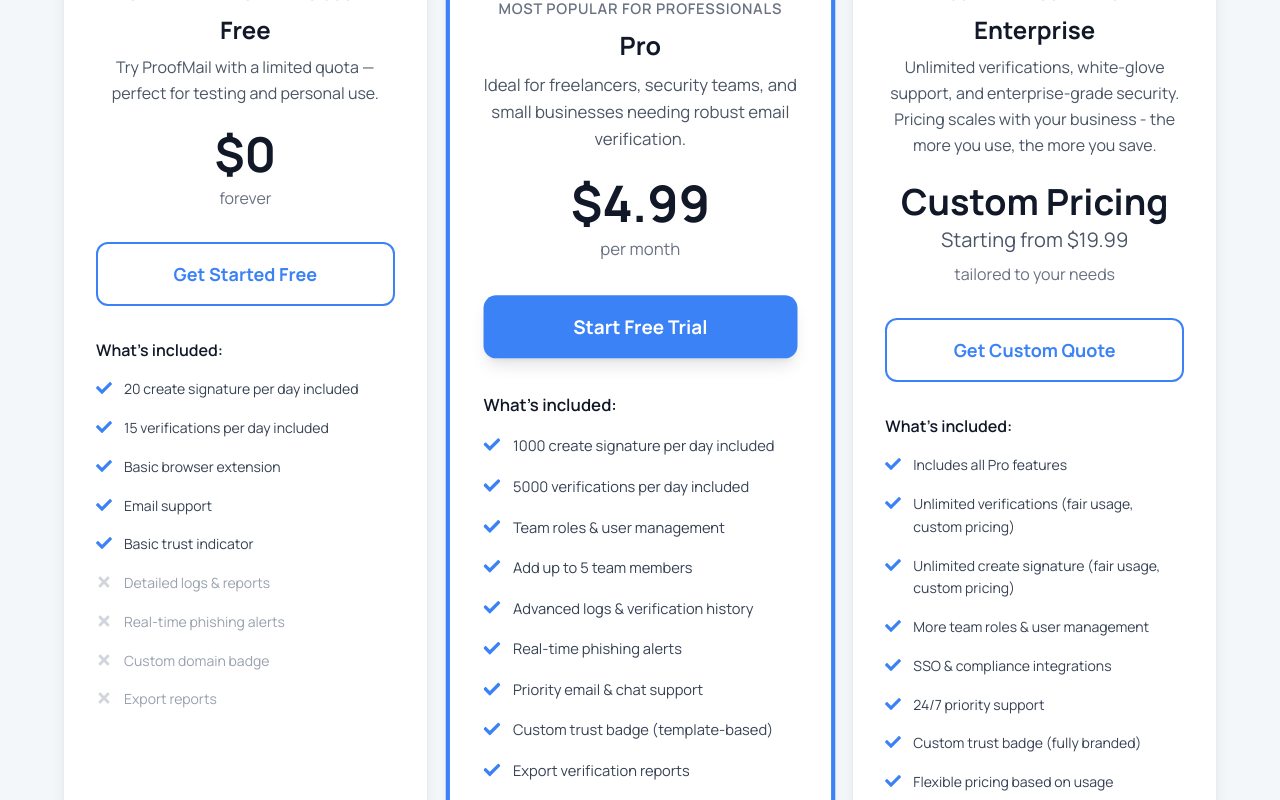
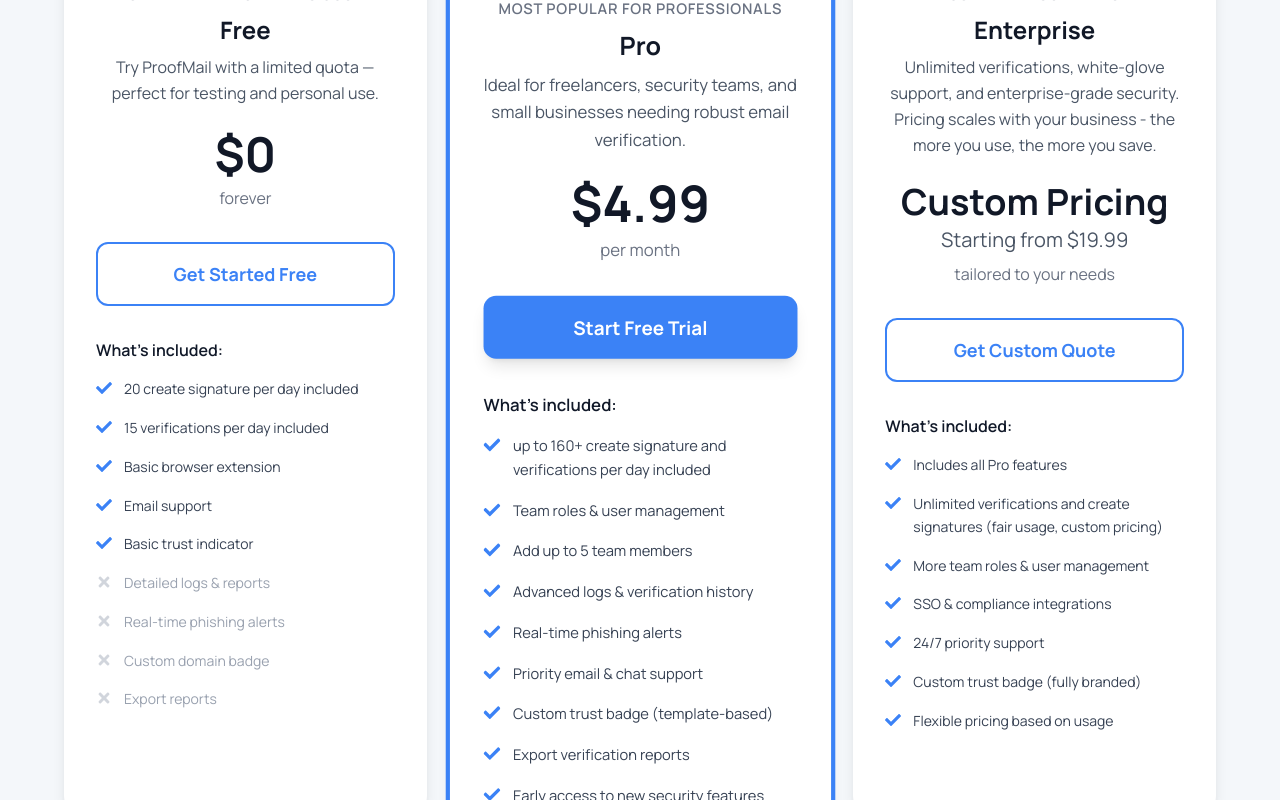
Before and after one commit to BryanJericho/ProofMail-Website, a Next.js app: page /pricing in a window 1280 px wide. Shown: the part 443-1243 px from the top of the page. Built offline with nearby package versions, Linux system fonts and the light colour scheme; no server answers.

Commit message:
feat: update pricing features to reflect new limits for signatures and verifications

```diff
--- a/src/static/pricingData.js
+++ b/src/static/pricingData.js
@@ -34,8 +34,10 @@
     buttonText: "Start Free Trial",
     buttonStyle: "primary",
     features: [
-      { text: "1000 create signature per day included", included: true },
-      { text: "5000 verifications per day included", included: true },
+      {
+        text: "up to 160+ create signature and verifications per day included",
+        included: true,
+      },
       { text: "Team roles & user management", included: true },
       { text: "Add up to 5 team members", included: true },
       { text: "Advanced logs & verification history", included: true },
@@ -61,11 +63,7 @@
     features: [
       { text: "Includes all Pro features", included: true },
       {
-        text: "Unlimited verifications (fair usage, custom pricing)",
-        included: true,
-      },
-      {
-        text: "Unlimited create signature (fair usage, custom pricing)",
+        text: "Unlimited verifications and create signatures (fair usage, custom pricing)",
         included: true,
       },
       { text: "More team roles & user management", included: true },
```
